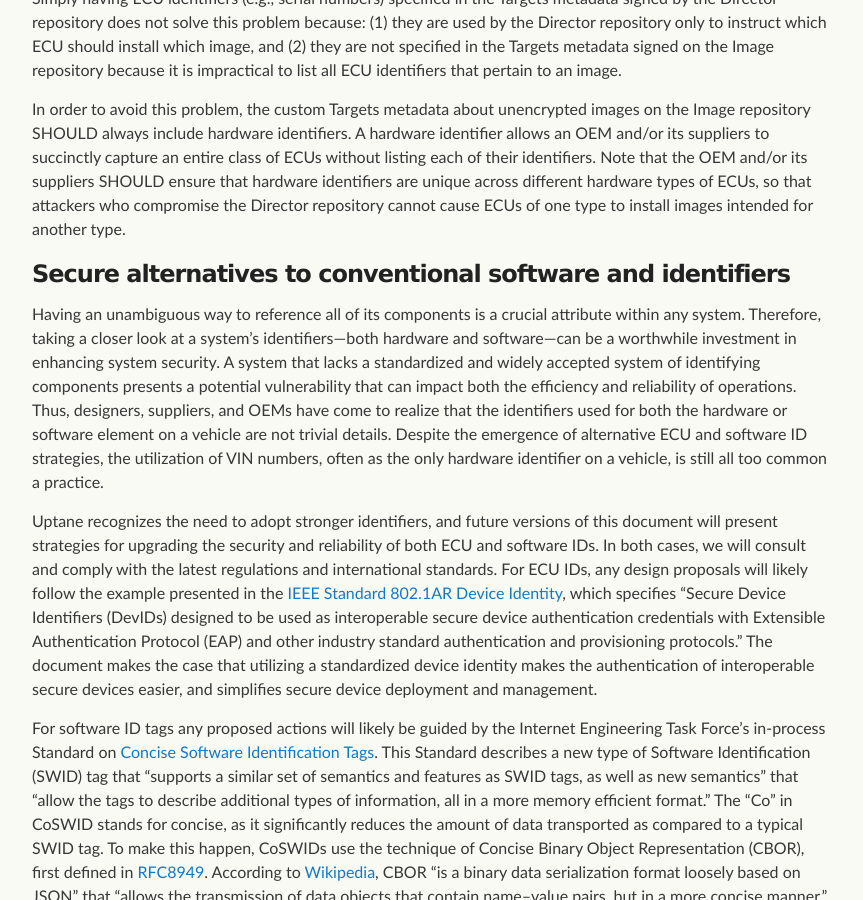
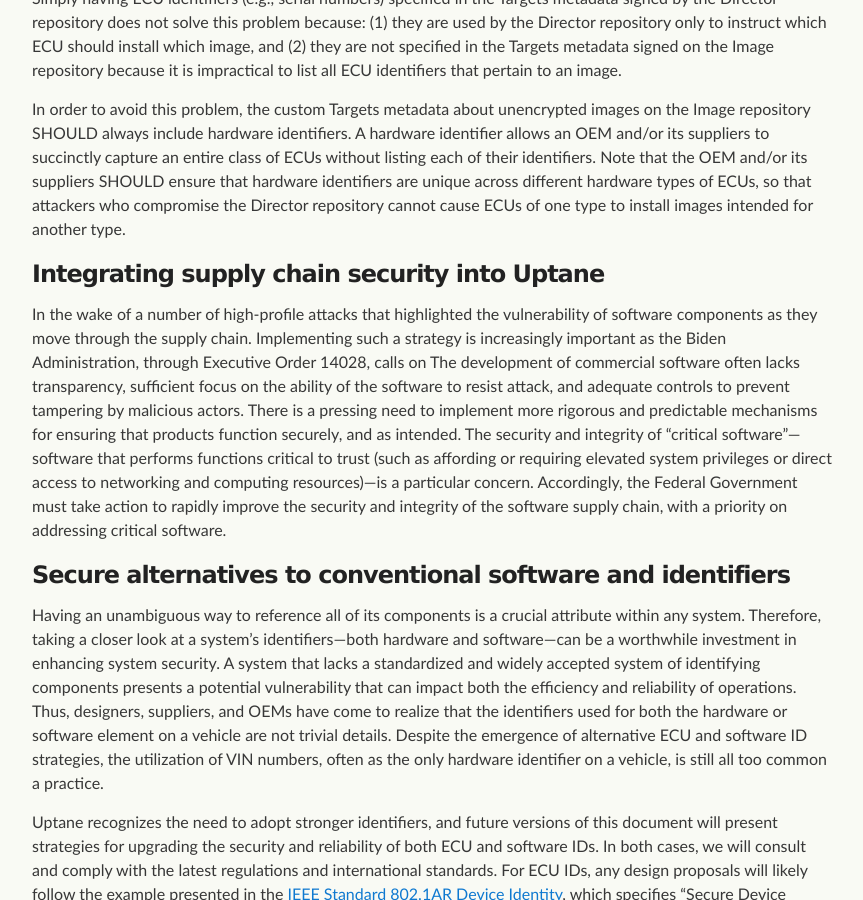
Before and after one commit to uptane/deployment-considerations, a Jekyll site: the page built from security_considerations.md, in a window 1280 px wide and 900 px high, scrolled down 704 px. Shown: the whole window, without its empty margins (208-1071 px from the left). Built offline with Jekyll 4.4.1, drawn with Linux system fonts in a browser that asks for light colours; our own code applies the rules of GitHub Pages for plain Markdown files.

Commit message:
WIP--Adding text about supply chain security
This is still being written, so DO NOT EDIT OR MERGE at this point.

```diff
--- a/security_considerations.md
+++ b/security_considerations.md
@@ -17,6 +17,9 @@ Consider the following example in which attackers have compromised the Director
 Simply having ECU identifiers (e.g., serial numbers) specified in the Targets metadata signed by the Director repository does not solve this problem because: (1) they are used by the Director repository only to instruct which ECU should install which image, and (2) they are not specified in the Targets metadata signed on the Image repository because it is impractical to list all ECU identifiers that pertain to an image.
 
 In order to avoid this problem, the custom Targets metadata about unencrypted images on the Image repository SHOULD always include hardware identifiers. A hardware identifier allows an OEM and/or its suppliers to succinctly capture an entire class of ECUs without listing each of their identifiers. Note that the OEM and/or its suppliers SHOULD ensure that hardware identifiers are unique across different hardware types of ECUs, so that attackers who compromise the Director repository cannot cause ECUs of one type to install images intended for another type.
+
+### Integrating supply chain security into Uptane
+In the wake of a number of high-profile attacks that highlighted the vulnerability of software components as they move through the supply chain. Implementing such a strategy is increasingly important as the Biden Administration, through Executive Order 14028, calls on The development of commercial software often lacks transparency, sufficient focus on the ability of the software to resist attack, and adequate controls to prevent tampering by malicious actors. There is a pressing need to implement more rigorous and predictable mechanisms for ensuring that products function securely, and as intended. The security and integrity of “critical software”—software that performs functions critical to trust (such as affording or requiring elevated system privileges or direct access to networking and computing resources)—is a particular concern. Accordingly, the Federal Government must take action to rapidly improve the security and integrity of the software supply chain, with a priority on addressing critical software.
 
 ### Secure alternatives to conventional software and identifiers
 
```
